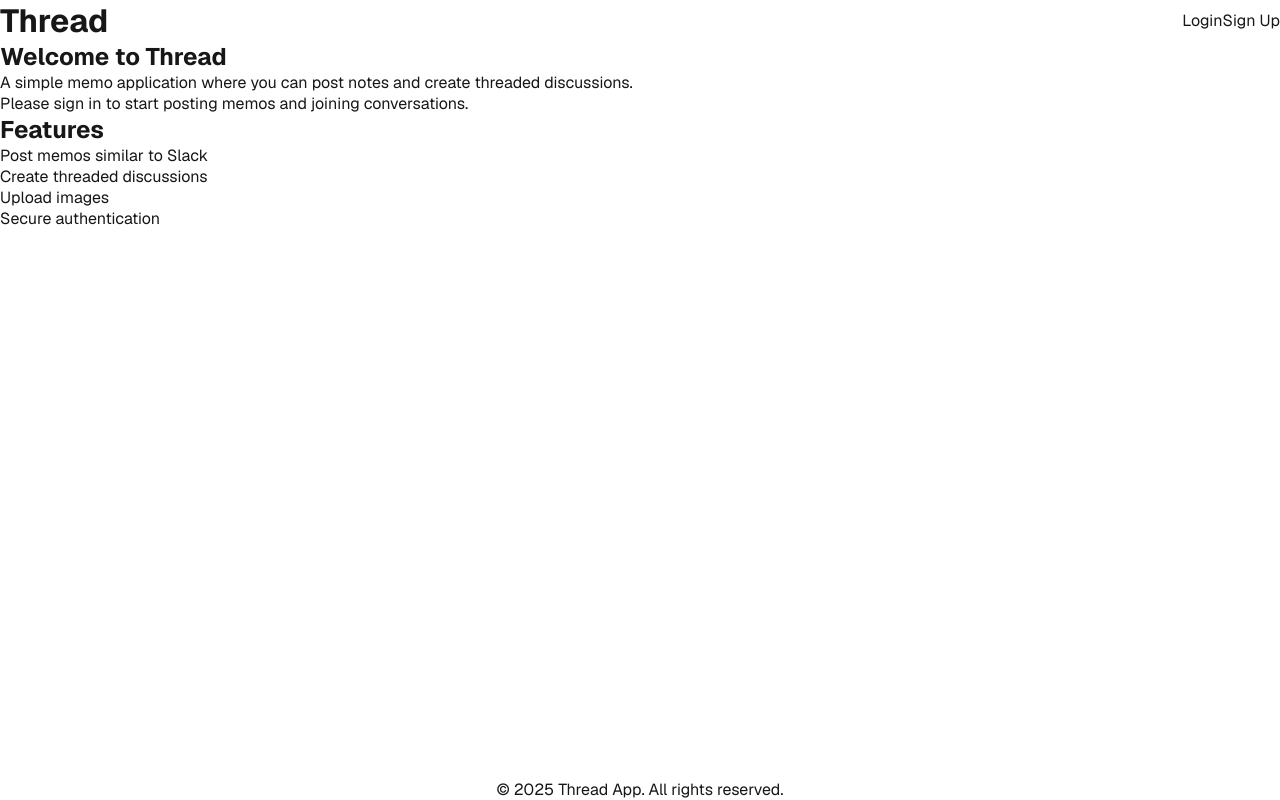
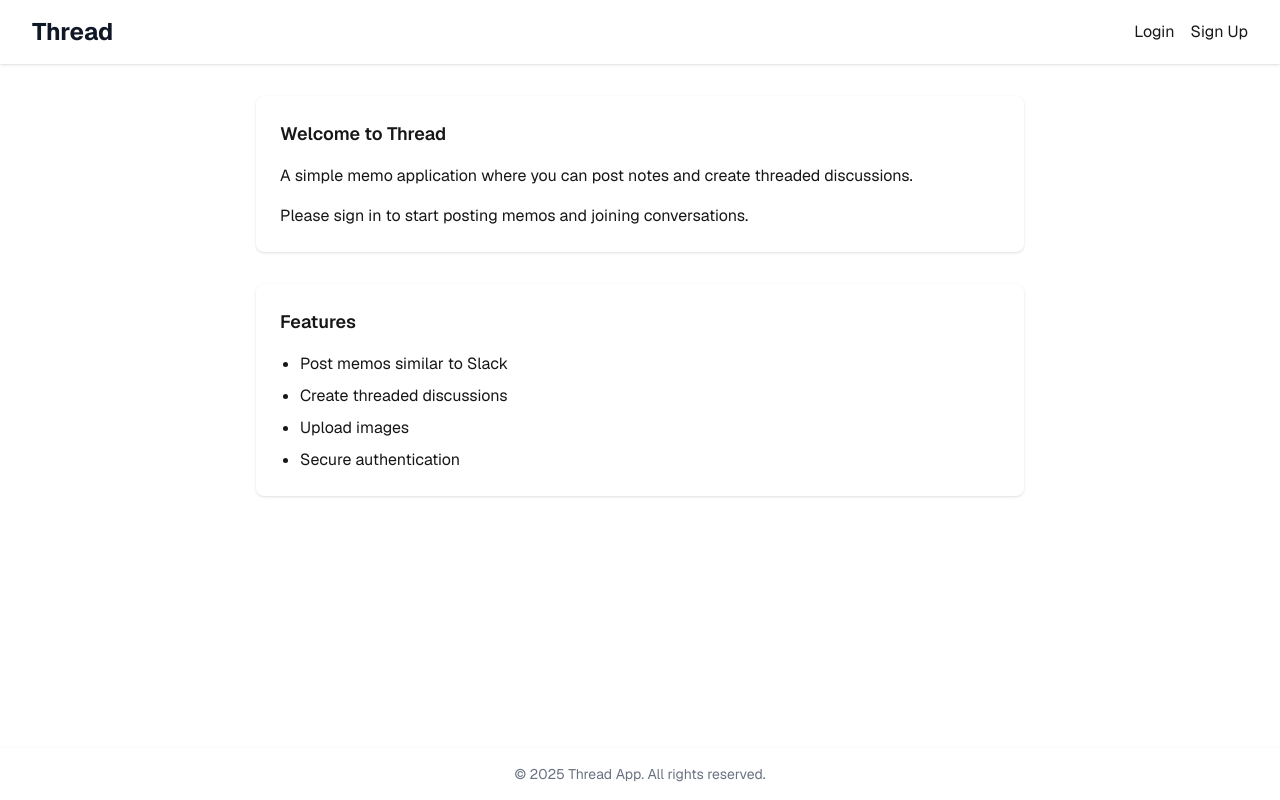
Before and after one commit to ta21cos/thread, a Next.js app: page / in a window 1280 px wide. Built offline with nearby package versions, Linux system fonts and the light colour scheme; no server answers.

Commit message:
fix: make tailwind worked

```diff
--- a/src/app/globals.css
+++ b/src/app/globals.css
@@ -1,6 +1,4 @@
-@tailwind base;
-@tailwind components;
-@tailwind utilities;
+@import 'tailwindcss';
 
 :root {
   --background: #ffffff;
@@ -23,8 +21,6 @@ body {
 
 * {
   box-sizing: border-box;
-  padding: 0;
-  margin: 0;
 }
 
 a {
```
